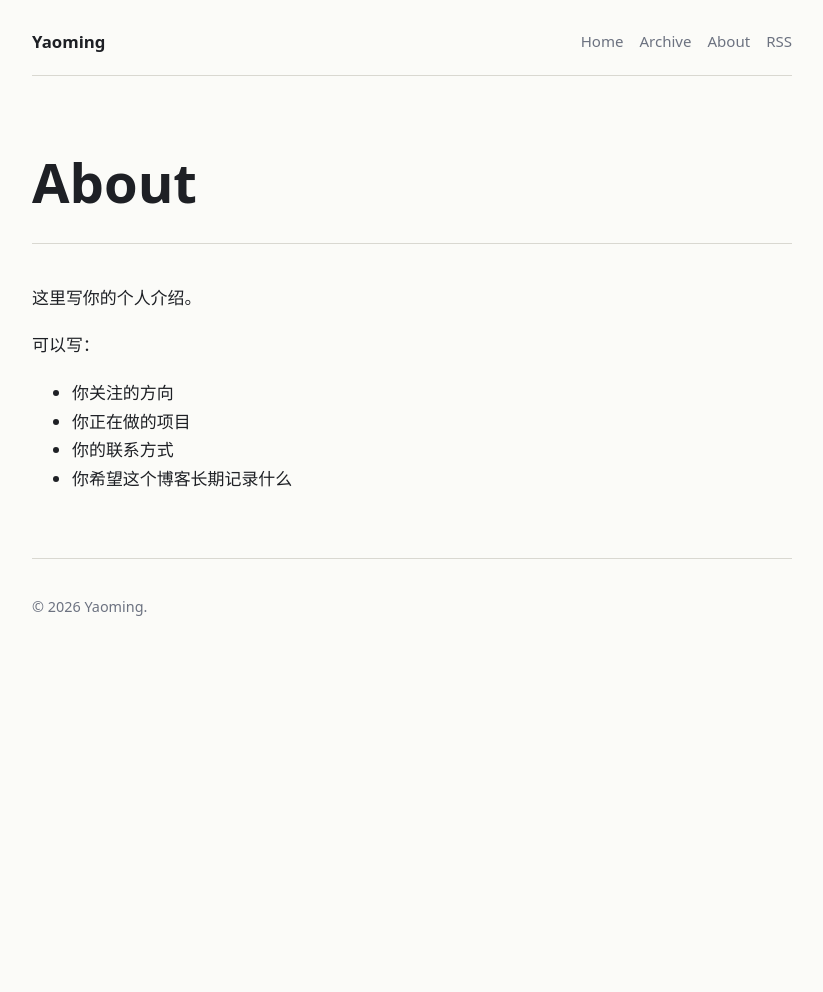
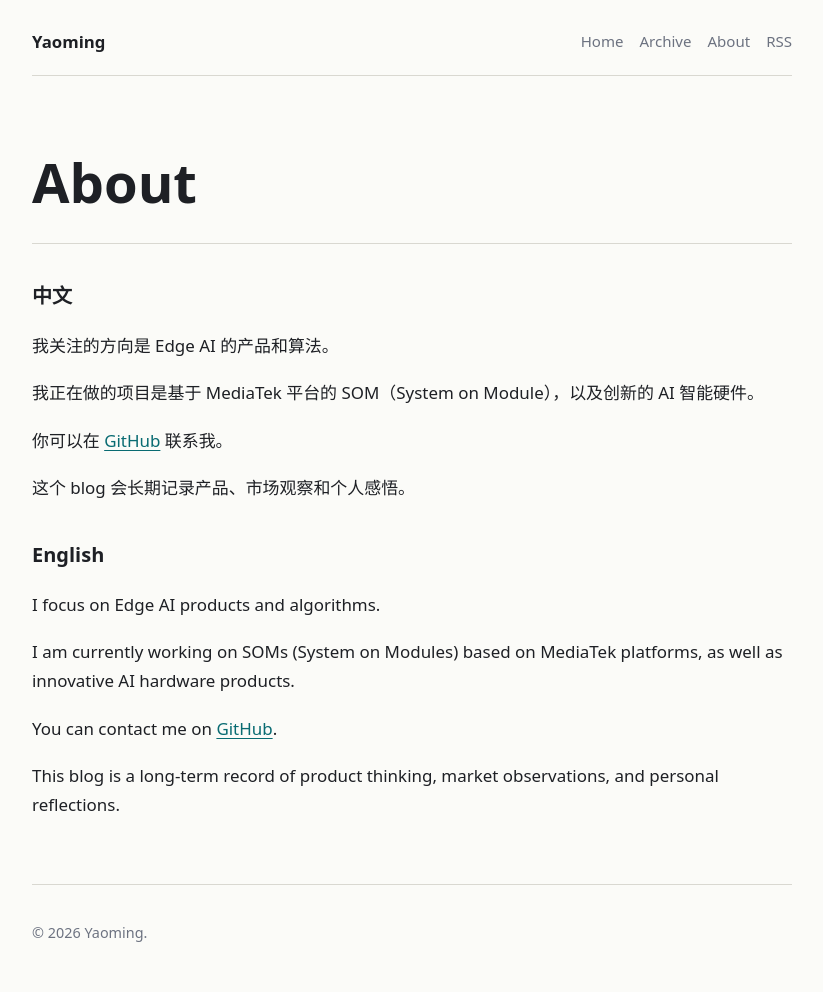
Before and after one commit to fewarxrw/fewarxrw.github.io, a Jekyll site: the page built from about.md, in a window 1280 px wide. Shown: the whole page, without its empty margins (228-1051 px from the left). Built offline with Jekyll 4.4.1, drawn with Linux system fonts in a browser that asks for light colours; before the commit the page ends 900 px from its top, so only the background shows below that.

Commit message:
Update about page

```diff
--- a/_config.yml
+++ b/_config.yml
@@ -8,7 +8,7 @@ timezone: "Asia/Shanghai"
 author:
   name: "Yaoming"
   email: ""
-  github: ""
+  github: "fewarxrw"
   x: ""
 
 permalink: /:year/:month/:day/:title/
--- a/about.md
+++ b/about.md
@@ -4,11 +4,22 @@ title: "About"
 permalink: /about/
 ---
 
-这里写你的个人介绍。
+## 中文
 
-可以写：
+我关注的方向是 Edge AI 的产品和算法。
 
-- 你关注的方向
-- 你正在做的项目
-- 你的联系方式
-- 你希望这个博客长期记录什么
+我正在做的项目是基于 MediaTek 平台的 SOM（System on Module），以及创新的 AI 智能硬件。
+
+你可以在 [GitHub](https://github.com/fewarxrw) 联系我。
+
+这个 blog 会长期记录产品、市场观察和个人感悟。
+
+## English
+
+I focus on Edge AI products and algorithms.
+
+I am currently working on SOMs (System on Modules) based on MediaTek platforms, as well as innovative AI hardware products.
+
+You can contact me on [GitHub](https://github.com/fewarxrw).
+
+This blog is a long-term record of product thinking, market observations, and personal reflections.
```
